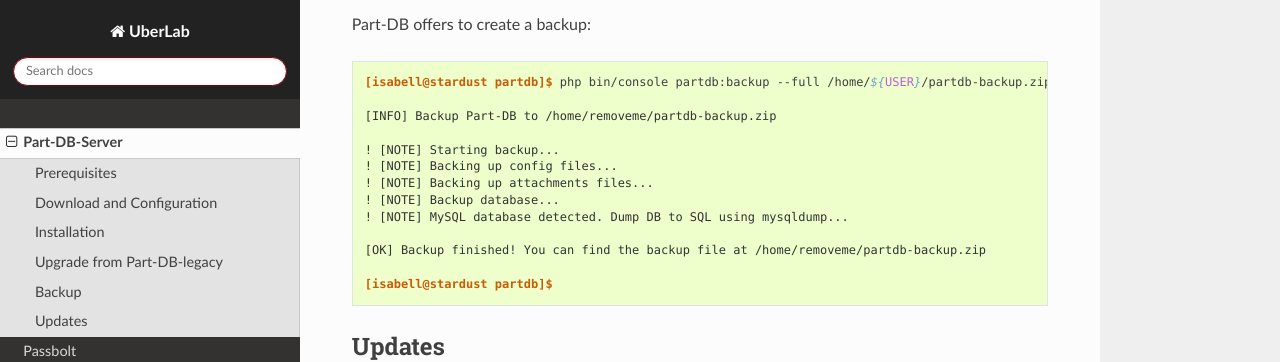
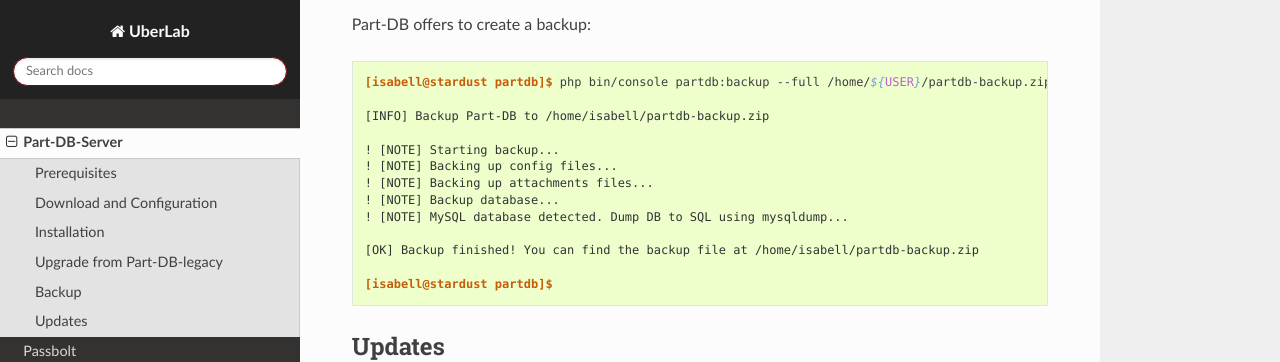
Before and after one commit to Uberspace/lab, a Sphinx documentation site: the page built from source/guide_part-db-server.rst, in a window 1280 px wide and 900 px high, scrolled down 5850 px. Shown: the part 151-513 px from the top of the window. Built offline with Sphinx 7.4.7 and the Read the Docs theme 2.0.0, drawn with Linux system fonts in a browser that asks for light colours.

Commit message:
Set username to "isabell"

```diff
--- a/source/guide_part-db-server.rst
+++ b/source/guide_part-db-server.rst
@@ -270,7 +270,7 @@
 
  [isabell@stardust partdb]$ php bin/console partdb:backup --full /home/${USER}/partdb-backup.zip
 
- [INFO] Backup Part-DB to /home/removeme/partdb-backup.zip
+ [INFO] Backup Part-DB to /home/isabell/partdb-backup.zip
 
  ! [NOTE] Starting backup...
  ! [NOTE] Backing up config files...
@@ -278,7 +278,7 @@
  ! [NOTE] Backup database...
  ! [NOTE] MySQL database detected. Dump DB to SQL using mysqldump...
 
- [OK] Backup finished! You can find the backup file at /home/removeme/partdb-backup.zip
+ [OK] Backup finished! You can find the backup file at /home/isabell/partdb-backup.zip
 
  [isabell@stardust partdb]$
 
```
